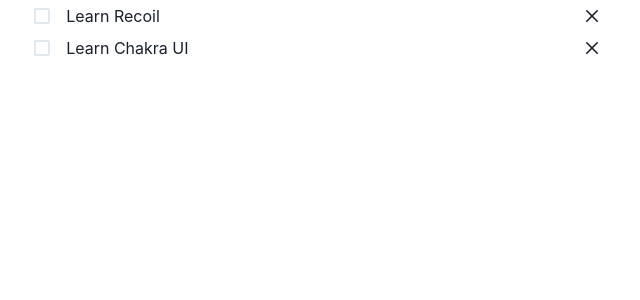
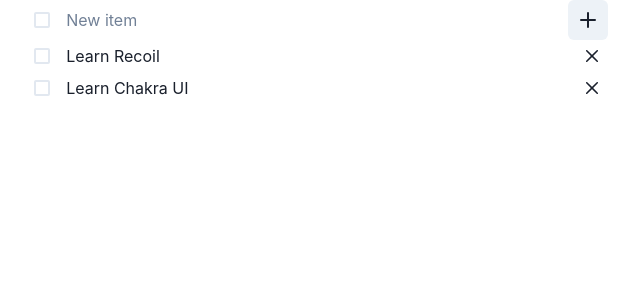
Before and after one commit to XMadFoX/todo-app-chakraui, a Next.js app: page / in a window 1280 px wide. Shown: the top 300 px of the page, without its empty margins (319-959 px from the left). Built offline with nearby package versions, Linux system fonts and the light colour scheme.

Commit message:
Add create todo component

```diff
--- a/package.json
+++ b/package.json
@@ -14,6 +14,7 @@
     "@emotion/react": "^11.9.0",
     "@emotion/styled": "^11.9.0",
     "framer-motion": "^6.3.0",
+    "nanoid": "^4.0.0",
     "next": "latest",
     "react": "^18.2.0",
     "react-dom": "^18.2.0",
--- /dev/null
+++ b/src/components/CreateTodo.tsx
@@ -0,0 +1,45 @@
+import React, { useState } from 'react';
+import { AddIcon } from '@chakra-ui/icons';
+import { Checkbox, FormControl, IconButton, Input } from '@chakra-ui/react';
+import { nanoid } from 'nanoid';
+import { useRecoilState } from 'recoil';
+import { todosState } from '../state';
+
+const defaultInputValue = {
+	text: '',
+	done: false,
+};
+
+export default function CreateTodo() {
+	const [todos, setTodos] = useRecoilState(todosState);
+	const [input, setInput] = useState(defaultInputValue);
+
+	const handleSubmit = (e) => {
+		e.preventDefault();
+		setTodos([...todos, { id: nanoid(), text: input.text, done: input.done }]);
+		setInput(defaultInputValue);
+	};
+
+	return (
+		<form onSubmit={handleSubmit}>
+			<FormControl display='flex'>
+				<Checkbox
+					marginRight='1rem'
+					onChange={(e) => setInput({ ...input, done: e.target.checked })}
+				/>
+				<Input
+					variant='unstyled'
+					placeholder='New item'
+					isRequired
+					value={input.text}
+					onChange={(e) => setInput({ ...input, text: e.target.value })}
+				/>
+				<IconButton
+					aria-label='Add'
+					icon={<AddIcon />}
+					onClick={handleSubmit}
+				/>
+			</FormControl>
+		</form>
+	);
+}
--- a/src/pages/index.tsx
+++ b/src/pages/index.tsx
@@ -1,8 +1,10 @@
-import { Container } from "@chakra-ui/react";
-import TodoList from "../components/TodoList";
+import { Container } from '@chakra-ui/react';
+import CreateTodo from '../components/CreateTodo';
+import TodoList from '../components/TodoList';
 
 const Index = () => (
 	<Container>
+		<CreateTodo />
 		<TodoList />
 	</Container>
 );
```
Also changed, not shown: 1 other file (tests, documents, lock files or other folders).
